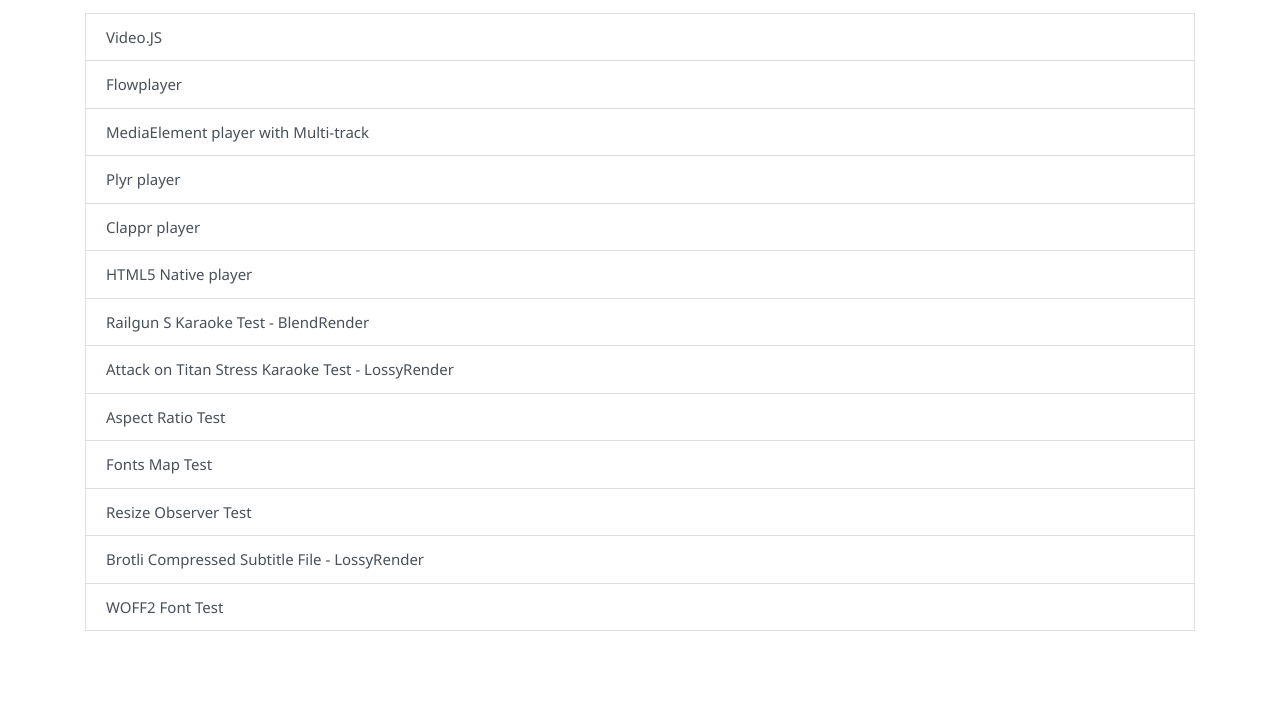
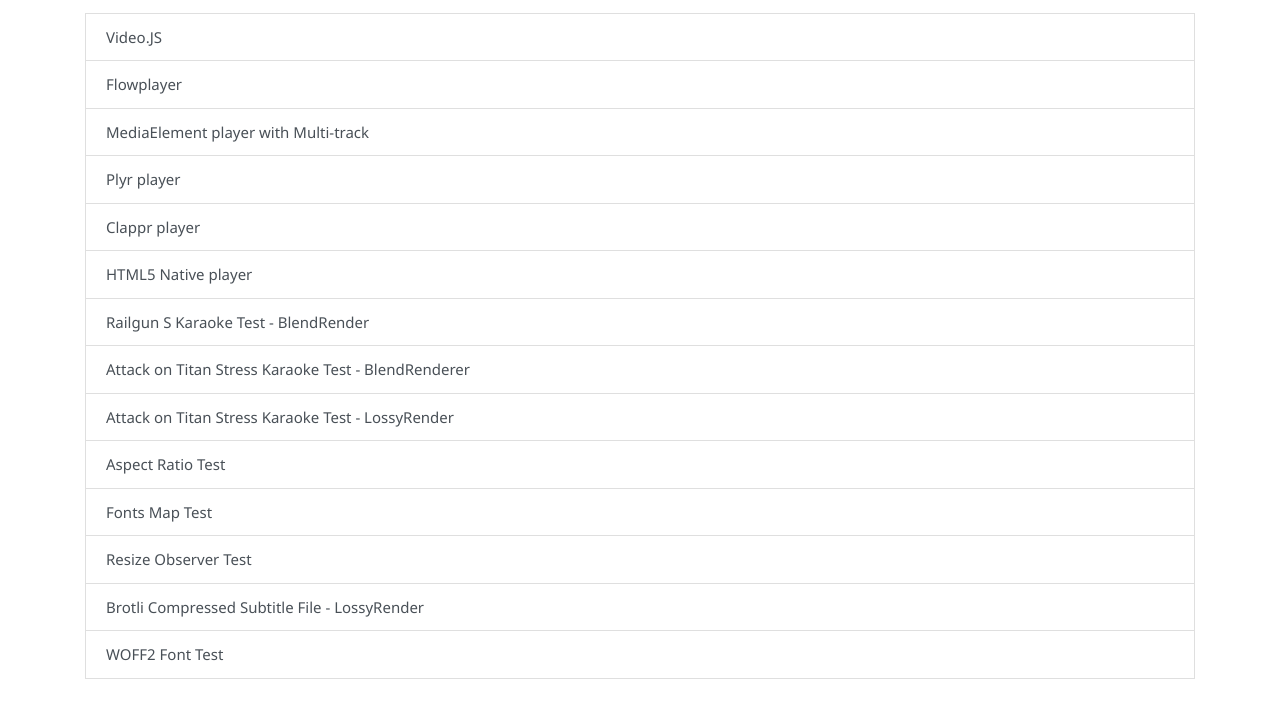
Before and after one commit to libass/JavascriptSubtitlesOctopus, a plain HTML site: page index.html in a window 1280 px wide. Shown: the part 181-898 px from the top of the page. Drawn offline with nearby package versions, Linux system fonts and the light colour scheme.

Commit message:
Add wasm-blend variant of karaoke stress test
This way we also have a direct comparison between the two modes.

```diff
--- a/index.html
+++ b/index.html
@@ -51,6 +51,7 @@
                 <a href="./native.html" class="list-group-item list-group-item-action">HTML5 Native player</a>
 
                 <a href="./railgun.html?renderMode=wasm-blend" class="list-group-item list-group-item-action">Railgun S Karaoke Test - BlendRender</a>
+                <a href="./stress.html?renderMode=wasm-blend" class="list-group-item list-group-item-action">Attack on Titan Stress Karaoke Test - BlendRenderer</a>
                 <a href="./stress.html?renderMode=lossy" class="list-group-item list-group-item-action">Attack on Titan Stress Karaoke Test - LossyRender</a>
                 <a href="./aspect-ratio.html" class="list-group-item list-group-item-action">Aspect Ratio Test</a>
                 <a href="./fonts-map.html" class="list-group-item list-group-item-action">Fonts Map Test</a>
```
